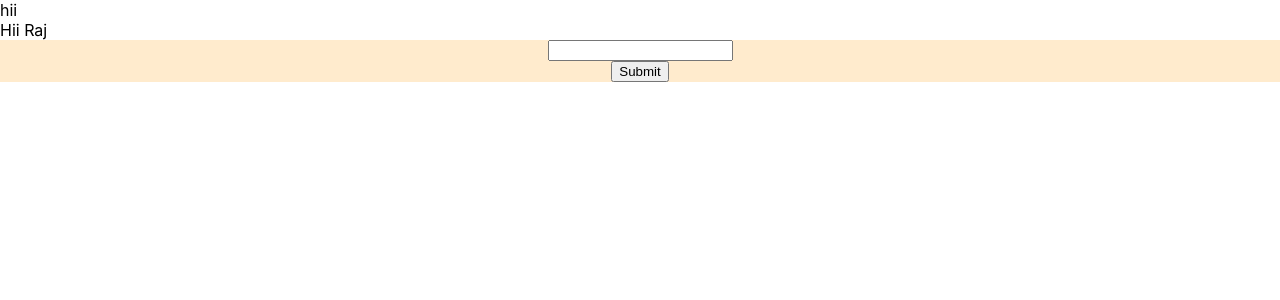
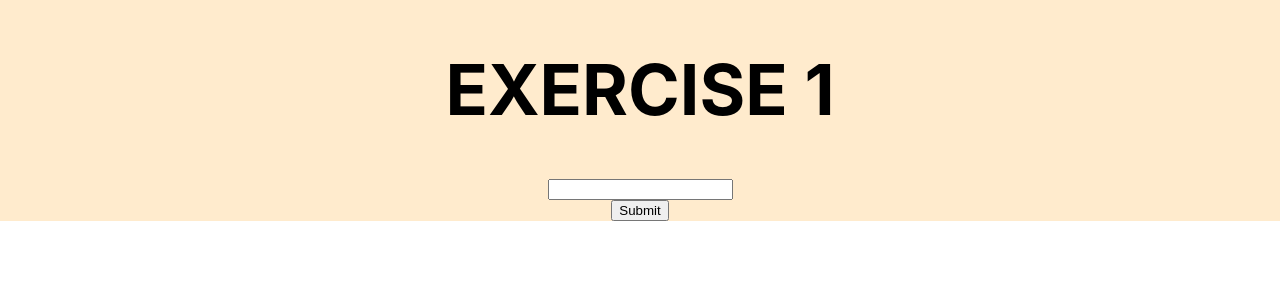
Before and after one commit to abhianand1909/dev-Abhishek, a React (Create React App) app in the folder MyApp/: page / in a window 1280 px wide. Shown: the top 300 px of the page. Built offline with nearby package versions, Linux system fonts and the light colour scheme.

Commit message:
Exercise 1

```diff
--- a/MyApp/src/App.css
+++ b/MyApp/src/App.css
@@ -1,7 +1,7 @@
-.hello
+.Exercise1
 {
   background-color: blanchedalmond;
-  font-size: 30px;
+  font-size: 35px;
   display: flex;
   flex-direction: column;
   align-items: center;
--- a/MyApp/src/App.js
+++ b/MyApp/src/App.js
@@ -4,71 +4,24 @@ import Comp from "./Component/Comp";
 import Displayname from "./Component/Displayname";
 
 function App() {
-  // const arr=["Rajnish","Raj","Anand","Aditya"];
-  // let [condition,changecondition]=useState(true);
-  // let [count,incCount]=useState(0);
-  // function increment()
-  //   {
-  //     if(condition==true){
-  //     incCount(count=count+2);
-  //         if(count==10)
-  //         {
-  //           changecondition(condition=false);
-  //         }
-  //     }
-
-  //     else if(condition==false){
-  //     incCount(count=count-2);
-  //         if (count==0)
-  //         {
-  //           changecondition(condition=true);
-  //         }
-  //      }
-
-
-  //   }
-  let[arr,setArr]=useState([]);
-  let [value,getValue]=useState('');
-  let Display =(elem) =>
-  {
-    getValue(elem.target.value);
+  let [value,getvalue]= useState();
+  let [display,setvalue]=useState();
+  let inputvalue =(elem) =>{
+    getvalue(elem.target.value);
   }
-  let submit=() =>
-  {
-    setArr([value,...arr]);
-    console.log(arr);
+  let extractvalue=() =>{
+        setvalue(display=value);
   }
 
   return (
     <>
-    <div> hii <Displayname/></div>
-    <div className="hello">
 
-      {/* <Comp name="Abhishek"/> <Comp name="Anand"/> <Comp name="Aditya"/> */}
-      {/* {Comp("Abhi")}{Comp("Ravi")}{Comp("Raghav")} */}
-      {/* {
-
-       arr.map((elem)  =>
-        {
-          return (
-             <Comp name={elem}/>
-          )
-        })
-      } */}
-      {/* <div>{count}</div>
-    <button onClick={increment}>Click</button> */}
-    <div>{value}</div>
-    <input type="text" value={value} onChange={Display} />
-    <button onClick={submit}>Submit</button>
-   { arr.map((element)=>
-    {
-      return(
-        <div>{element}</div>
-      )
-    })}
+    <div className="Exercise1">
+       <h1> EXERCISE 1</h1>
+        <input type="text" value={value} onChange={inputvalue} />
+      <div>{display}</div>
+      <button onClick={extractvalue}>Submit</button>
     </div>
-
-
     </>
   );
 }
```
